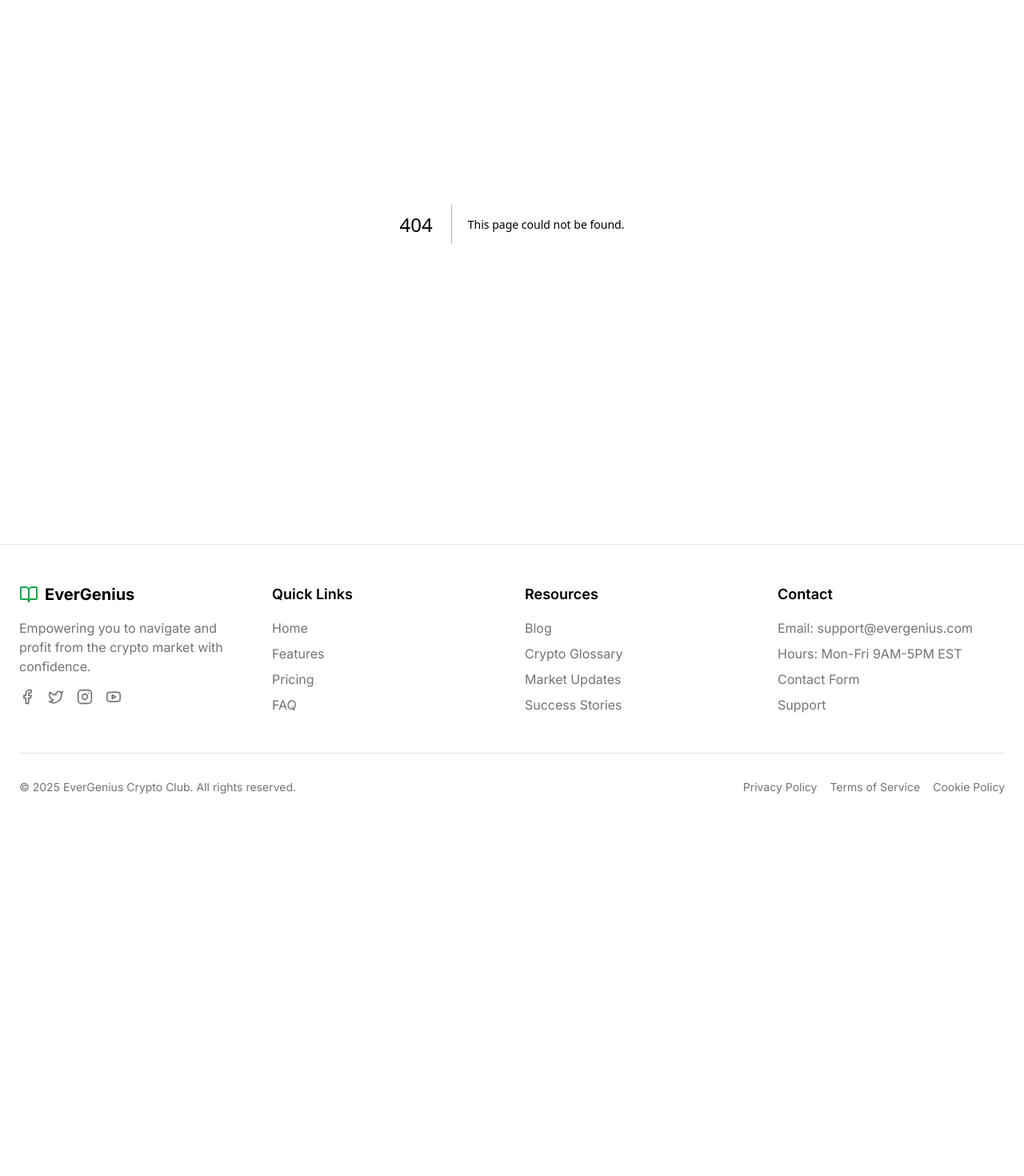
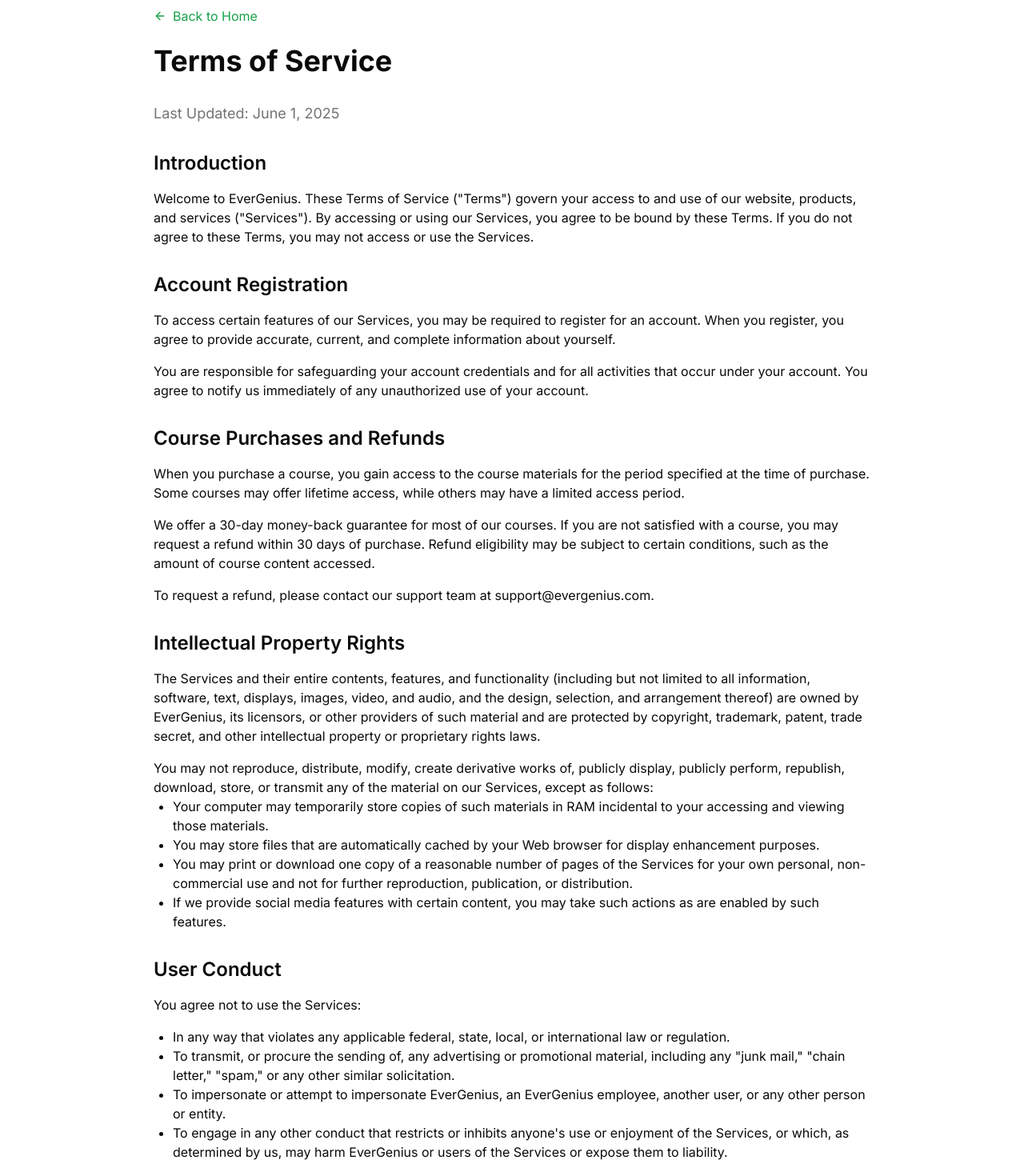
Before and after one commit to Jossyboydgenius/Evergenius, a Next.js app: page /terms-of-service in a window 1280 px wide. Before the commit this address had no page. Shown: the part 120-1590 px from the top of the page at 80% size. Before the commit the page ends 1162 px from the top, so only its background shows below. Built offline with nearby package versions, Linux system fonts and the light colour scheme.

Commit message:
add: create terms of service page with comprehensive legal content and styling

```diff
--- /dev/null
+++ b/app/terms-of-service/page.tsx
@@ -0,0 +1,159 @@
+"use client";
+
+import Link from "next/link";
+import { ArrowLeft } from "lucide-react";
+
+export default function TermsOfServicePage() {
+  return (
+    <div className="container mx-auto px-4 py-12 md:py-20 pt-24 md:pt-32">
+      <div className="max-w-4xl mx-auto">
+        <Link href="/" className="inline-flex items-center text-green-600 hover:text-green-700 mb-6">
+          <ArrowLeft className="mr-2 h-4 w-4" />
+          Back to Home
+        </Link>
+
+        <h1 className="text-3xl md:text-4xl font-bold mb-8">Terms of Service</h1>
+
+        <div className="prose prose-lg max-w-none">
+          <p className="text-lg text-muted-foreground mb-8">
+            Last Updated: June 1, 2025
+          </p>
+
+          <section className="mb-8">
+            <h2 className="text-2xl font-semibold mb-4">Introduction</h2>
+            <p>
+              Welcome to EverGenius. These Terms of Service (&quot;Terms&quot;) govern your access to and use of
+              our website, products, and services (&quot;Services&quot;). By accessing or using our Services,
+              you agree to be bound by these Terms. If you do not agree to these Terms, you may not
+              access or use the Services.
+            </p>
+          </section>
+
+          <section className="mb-8">
+            <h2 className="text-2xl font-semibold mb-4">Account Registration</h2>
+            <p className="mb-4">
+              To access certain features of our Services, you may be required to register for an account.
+              When you register, you agree to provide accurate, current, and complete information about yourself.
+            </p>
+            <p>
+              You are responsible for safeguarding your account credentials and for all activities that occur
+              under your account. You agree to notify us immediately of any unauthorized use of your account.
+            </p>
+          </section>
+
+          <section className="mb-8">
+            <h2 className="text-2xl font-semibold mb-4">Course Purchases and Refunds</h2>
+            <p className="mb-4">
+              When you purchase a course, you gain access to the course materials for the period specified
+              at the time of purchase. Some courses may offer lifetime access, while others may have a
+              limited access period.
+            </p>
+            <p className="mb-4">
+              We offer a 30-day money-back guarantee for most of our courses. If you are not satisfied with
+              a course, you may request a refund within 30 days of purchase. Refund eligibility may be
+              subject to certain conditions, such as the amount of course content accessed.
+            </p>
+            <p>
+              To request a refund, please contact our support team at support@evergenius.com.
+            </p>
+          </section>
+
+          <section className="mb-8">
+            <h2 className="text-2xl font-semibold mb-4">Intellectual Property Rights</h2>
+            <p className="mb-4">
+              The Services and their entire contents, features, and functionality (including but not limited
+              to all information, software, text, displays, images, video, and audio, and the design,
+              selection, and arrangement thereof) are owned by EverGenius, its licensors, or other providers
+              of such material and are protected by copyright, trademark, patent, trade secret, and other
+              intellectual property or proprietary rights laws.
+            </p>
+            <p>
+              You may not reproduce, distribute, modify, create derivative works of, publicly display,
+              publicly perform, republish, download, store, or transmit any of the material on our Services,
+              except as follows:
+            </p>
+            <ul className="list-disc pl-6">
+              <li>Your computer may temporarily store copies of such materials in RAM incidental to your accessing and viewing those materials.</li>
+              <li>You may store files that are automatically cached by your Web browser for display enhancement purposes.</li>
+              <li>You may print or download one copy of a reasonable number of pages of the Services for your own personal, non-commercial use and not for further reproduction, publication, or distribution.</li>
+              <li>If we provide social media features with certain content, you may take such actions as are enabled by such features.</li>
+            </ul>
+          </section>
+
+          <section className="mb-8">
+            <h2 className="text-2xl font-semibold mb-4">User Conduct</h2>
+            <p className="mb-4">
+              You agree not to use the Services:
+            </p>
+            <ul className="list-disc pl-6 mb-4">
+              <li>In any way that violates any applicable federal, state, local, or international law or regulation.</li>
+              <li>To transmit, or procure the sending of, any advertising or promotional material, including any &quot;junk mail,&quot; &quot;chain letter,&quot; &quot;spam,&quot; or any other similar solicitation.</li>
+              <li>To impersonate or attempt to impersonate EverGenius, an EverGenius employee, another user, or any other person or entity.</li>
+              <li>To engage in any other conduct that restricts or inhibits anyone&apos;s use or enjoyment of the Services, or which, as determined by us, may harm EverGenius or users of the Services or expose them to liability.</li>
+            </ul>
+            <p>
+              Additionally, you agree not to:
+            </p>
+            <ul className="list-disc pl-6">
+              <li>Use the Services in any manner that could disable, overburden, damage, or impair the site or interfere with any other party&apos;s use of the Services.</li>
+              <li>Use any robot, spider, or other automatic device, process, or means to access the Services for any purpose, including monitoring or copying any of the material on the Services.</li>
+              <li>Use any manual process to monitor or copy any of the material on the Services or for any other unauthorized purpose without our prior written consent.</li>
+              <li>Use any device, software, or routine that interferes with the proper working of the Services.</li>
+              <li>Introduce any viruses, trojan horses, worms, logic bombs, or other material that is malicious or technologically harmful.</li>
+              <li>Attempt to gain unauthorized access to, interfere with, damage, or disrupt any parts of the Services, the server on which the Services are stored, or any server, computer, or database connected to the Services.</li>
+              <li>Attack the Services via a denial-of-service attack or a distributed denial-of-service attack.</li>
+              <li>Otherwise attempt to interfere with the proper working of the Services.</li>
+            </ul>
+          </section>
+
+          <section className="mb-8">
+            <h2 className="text-2xl font-semibold mb-4">Disclaimer of Warranties</h2>
+            <p className="mb-4">
+              THE SERVICES ARE PROVIDED ON AN &quot;AS IS&quot; AND &quot;AS AVAILABLE&quot; BASIS, WITHOUT ANY WARRANTIES OF ANY KIND,
+              EITHER EXPRESS OR IMPLIED. NEITHER EVERGENIUS NOR ANY PERSON ASSOCIATED WITH EVERGENIUS MAKES ANY
+              WARRANTY OR REPRESENTATION WITH RESPECT TO THE COMPLETENESS, SECURITY, RELIABILITY, QUALITY, ACCURACY,
+              OR AVAILABILITY OF THE SERVICES.
+            </p>
+            <p>
+              THE FOREGOING DOES NOT AFFECT ANY WARRANTIES THAT CANNOT BE EXCLUDED OR LIMITED UNDER APPLICABLE LAW.
+            </p>
+          </section>
+
+          <section className="mb-8">
+            <h2 className="text-2xl font-semibold mb-4">Limitation of Liability</h2>
+            <p>
+              IN NO EVENT WILL EVERGENIUS, ITS AFFILIATES, OR THEIR LICENSORS, SERVICE PROVIDERS, EMPLOYEES,
+              AGENTS, OFFICERS, OR DIRECTORS BE LIABLE FOR DAMAGES OF ANY KIND, UNDER ANY LEGAL THEORY,
+              ARISING OUT OF OR IN CONNECTION WITH YOUR USE, OR INABILITY TO USE, THE SERVICES, ANY WEBSITES
+              LINKED TO IT, ANY CONTENT ON THE SERVICES OR SUCH OTHER WEBSITES, INCLUDING ANY DIRECT, INDIRECT,
+              SPECIAL, INCIDENTAL, CONSEQUENTIAL, OR PUNITIVE DAMAGES, INCLUDING BUT NOT LIMITED TO, PERSONAL
+              INJURY, PAIN AND SUFFERING, EMOTIONAL DISTRESS, LOSS OF REVENUE, LOSS OF PROFITS, LOSS OF BUSINESS
+              OR ANTICIPATED SAVINGS, LOSS OF USE, LOSS OF GOODWILL, LOSS OF DATA, AND WHETHER CAUSED BY TORT
+              (INCLUDING NEGLIGENCE), BREACH OF CONTRACT, OR OTHERWISE, EVEN IF FORESEEABLE.
+            </p>
+          </section>
+
+          <section className="mb-8">
+            <h2 className="text-2xl font-semibold mb-4">Changes to the Terms</h2>
+            <p>
+              We may revise and update these Terms from time to time in our sole discretion. All changes are
+              effective immediately when we post them, and apply to all access to and use of the Services thereafter.
+              Your continued use of the Services following the posting of revised Terms means that you accept and
+              agree to the changes.
+            </p>
+          </section>
+
+          <section>
+            <h2 className="text-2xl font-semibold mb-4">Contact Us</h2>
+            <p>
+              If you have any questions about these Terms, please contact us at:
+            </p>
+            <p className="mt-2">
+              <strong>Email:</strong> legal@evergenius.com
+            </p>
+          </section>
+        </div>
+      </div>
+    </div>
+  );
+}
```
